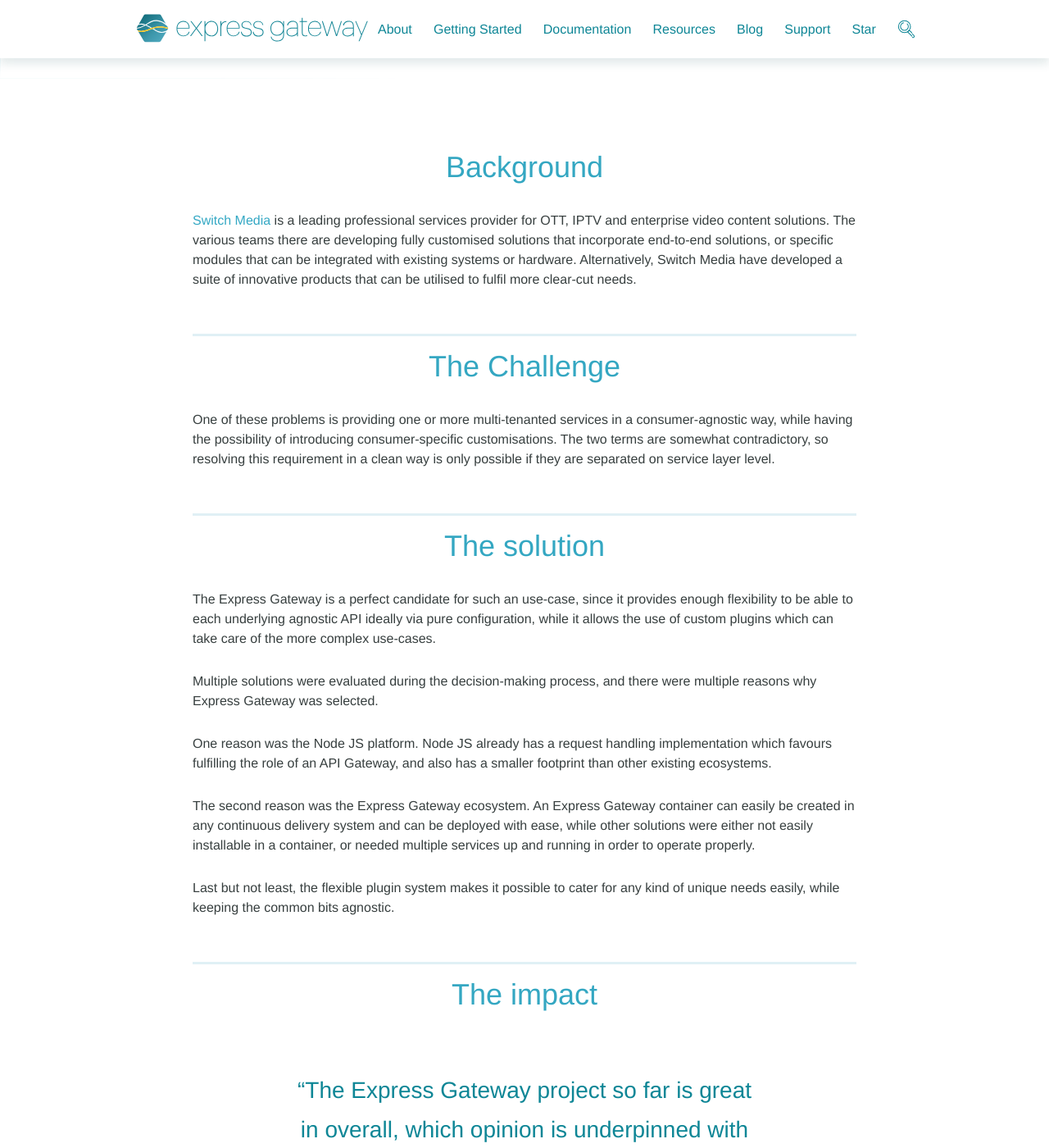
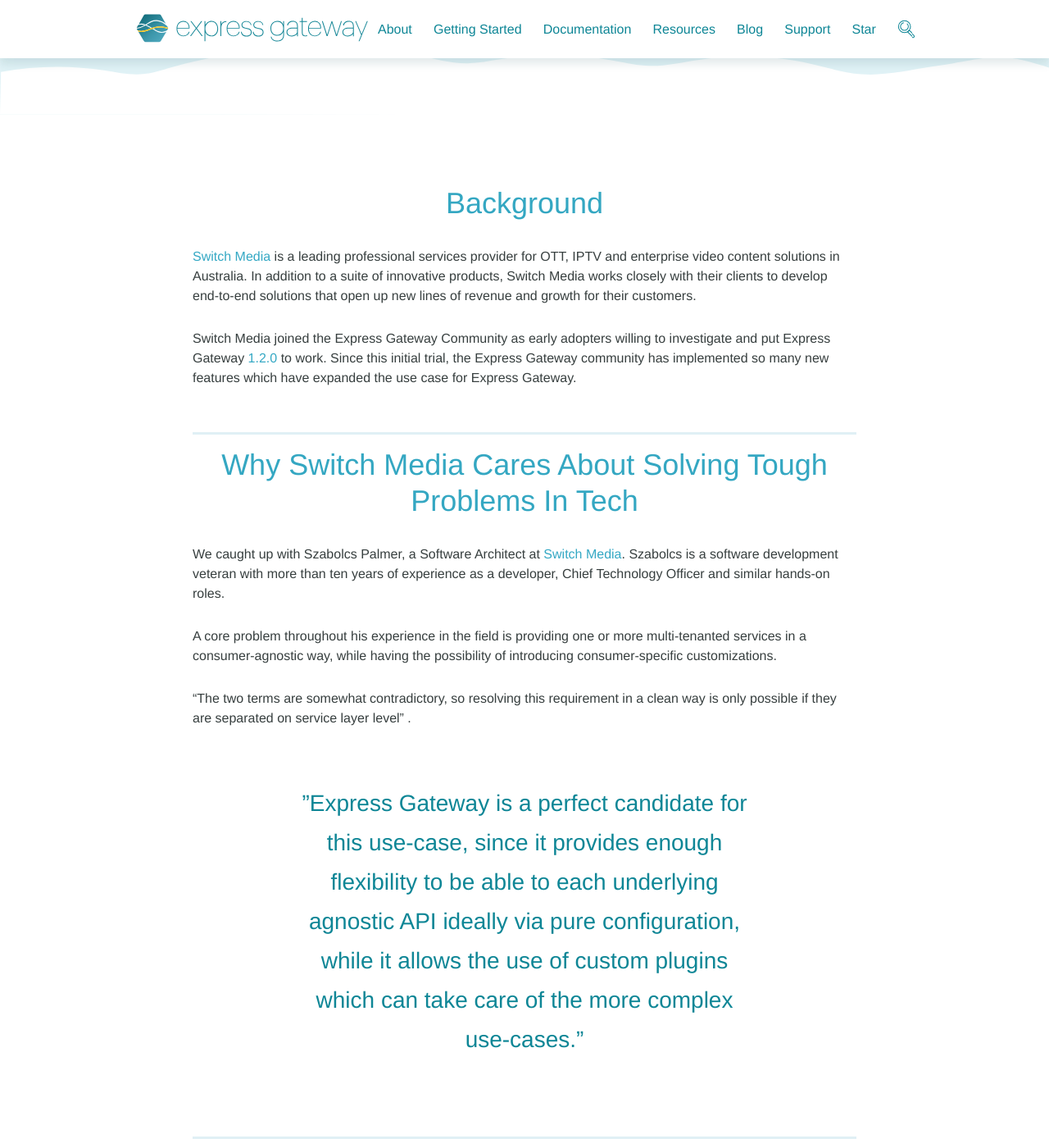
Before and after one commit to ExpressGateway/express-gateway.io, a Jekyll site: the page built from _pages/case-studies/switch.md, in a window 1280 px wide and 1400 px high, scrolled down 607 px. Shown: the whole window at 82% size. Built offline with Jekyll 4.4.1, drawn with Linux system fonts in a browser that asks for light colours; nearby versions of some CDN libraries; some web fonts are replaced; comment, search, counter and statistics services are not loaded; some of the changed text lies outside the part shown.

Commit message:
Article fix

```diff
--- a/_pages/case-studies/switch.md
+++ b/_pages/case-studies/switch.md
@@ -1,5 +1,5 @@
 ---
-title: "SwitchMedia.tv fetish piedini corasao Express Gateway"
+title: Switch Media serves 50k requests per minute with Express Gateway
 permalink: /case-studies/switch/
 layout: case-study-detail
 logo: switch
@@ -7,30 +7,39 @@
 
 ### Background
 
-[Switch Media][switch] is a leading professional services provider for OTT, IPTV and enterprise video content solutions. The various teams there are developing fully customised solutions that incorporate end-to-end solutions, or specific modules that can be integrated with existing systems or hardware. Alternatively, Switch Media have developed a suite of innovative products that can be utilised to fulfil more clear-cut needs.
+[Switch Media][switch] is a leading professional services provider for OTT, IPTV and enterprise video content solutions in Australia. In addition to a suite of innovative products, Switch Media works closely with their clients to develop end-to-end solutions that open up new lines of revenue and growth for their customers.
 
-### The Challenge
+Switch Media joined the Express Gateway Community as early adopters willing to investigate and put Express Gateway [1.2.0][eg-1-2-0] to work. Since this initial trial, the Express Gateway community has implemented so many new features which have expanded the use case for Express Gateway.
 
-One of these problems is providing one or more multi-tenanted services in a consumer-agnostic way, while having the possibility of introducing consumer-specific customisations. The two terms are somewhat contradictory, so resolving this requirement in a clean way is only possible if they are separated on service layer level.
+### Why Switch Media Cares About Solving Tough Problems In Tech
 
-### The solution
+We caught up with Szabolcs Palmer, a Software Architect at [Switch Media][switch]. Szabolcs is a software development veteran with more than ten years of experience as a developer, Chief Technology Officer and similar hands-on roles.
 
-The Express Gateway is a perfect candidate for such an use-case, since it provides enough flexibility to be able to each underlying agnostic API ideally via pure configuration, while it allows the use of custom plugins which can take care of the more complex use-cases.
+A core problem throughout his experience in the field is providing one or more multi-tenanted services in a consumer-agnostic way, while having the possibility of introducing consumer-specific customizations.
 
-Multiple solutions were evaluated during the decision-making process, and there were multiple reasons why Express Gateway was selected.
+“The two terms are somewhat contradictory, so resolving this requirement in a clean way is only possible if they are separated on service layer level” .
 
-One reason was the Node JS platform. Node JS already has a request handling implementation which favours fulfilling the role of an API Gateway, and also has a smaller footprint than other existing ecosystems.
+> ”Express Gateway is a perfect candidate for this use-case, since it provides enough flexibility to be able to each underlying agnostic API ideally via pure configuration, while it allows the use of custom plugins which can take care of the more complex use-cases.”
+
+### Why Switch Media chose Express Gateway As Their Open Source API Gateway
+
+During the evaluation of Express Gateway, the Switch Media team evaluated multiple solutions.
+
+One reason was the Node JS platform. Node.js already has a request handling implementation which favours fulfilling the role of an API Gateway, and also has a smaller footprint than other existing ecosystems.
 
 The second reason was the Express Gateway ecosystem. An Express Gateway container can easily be created in any continuous delivery system and can be deployed with ease, while other solutions were either not easily installable in a container, or needed multiple services up and running in order to operate properly.
 
 Last but not least, the flexible plugin system makes it possible to cater for any kind of unique needs easily, while keeping the common bits agnostic.
 
-### The impact
+### Switch Media Built a Custom OpenAPI 3 Plugin for Express Gateway to Add Velocity to their Development Cycles
 
-> "The Express Gateway project so far is great in overall, which opinion is underpinned with the individual quality of service of multiple aspects."
+As an open source project, Express Gateway’s community is the heart and soul of this project. Switch Media Engineering team needed a plugin with an OpenAPI 3 specification to create a dummy responder. This dummy responder would be used to allow front-end teams to develop a user interface while simultaneously allowing their backend teams to develop the corresponding APIs.
 
-> "The engineering team behind it operates with an amazing speed, releasing fixes and new features every one to three weeks, and would anyone have any questions or issues, they are available via Gitter to answer them."
+So, they wrote a lightweight custom plugin which generated an Express.js routing - this ,however, unfortunately rendered all other policy configuration useless since as soon as you start tampering with the Express app on this level, the Gateway stops processing the policies in the configuration.
 
-> "The Express Gateway code is of high quality - clean, and well tested. If one is curious about any undocumented aspects, the code is self-descriptive at most places - just have to look at the right place, and the behaviour can be derived from there."
+### Conclusion
+
+As more features become available in Express Gateway, the easier it is to modularise the configuration. This allows for multiple gateways to use various underlying services in any combination needed.
 
 [switch]: https://switch.tv
+[eg-1-2-0]: https://github.com/ExpressGateway/express-gateway/releases/tag/v1.2.0
```
